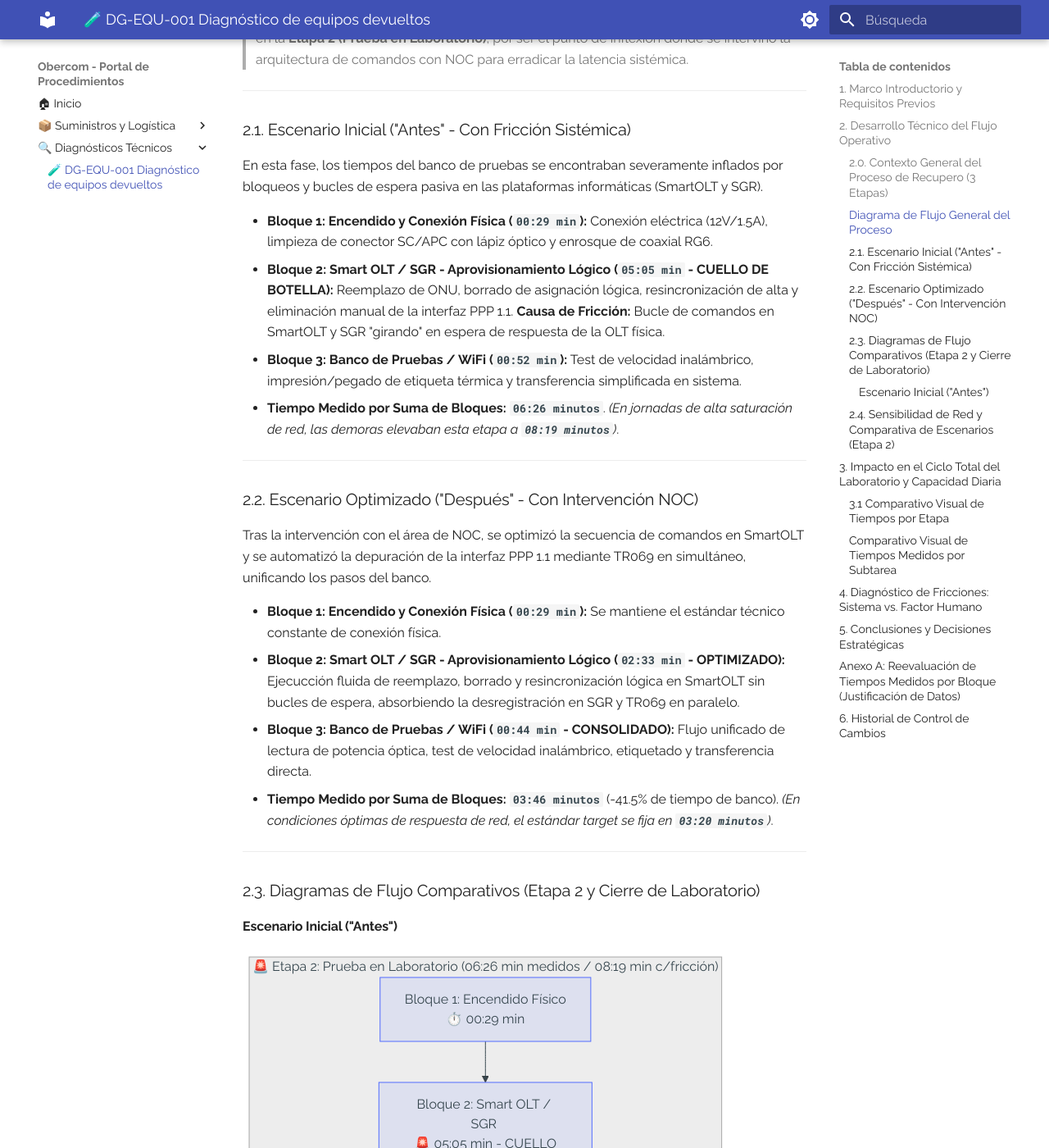
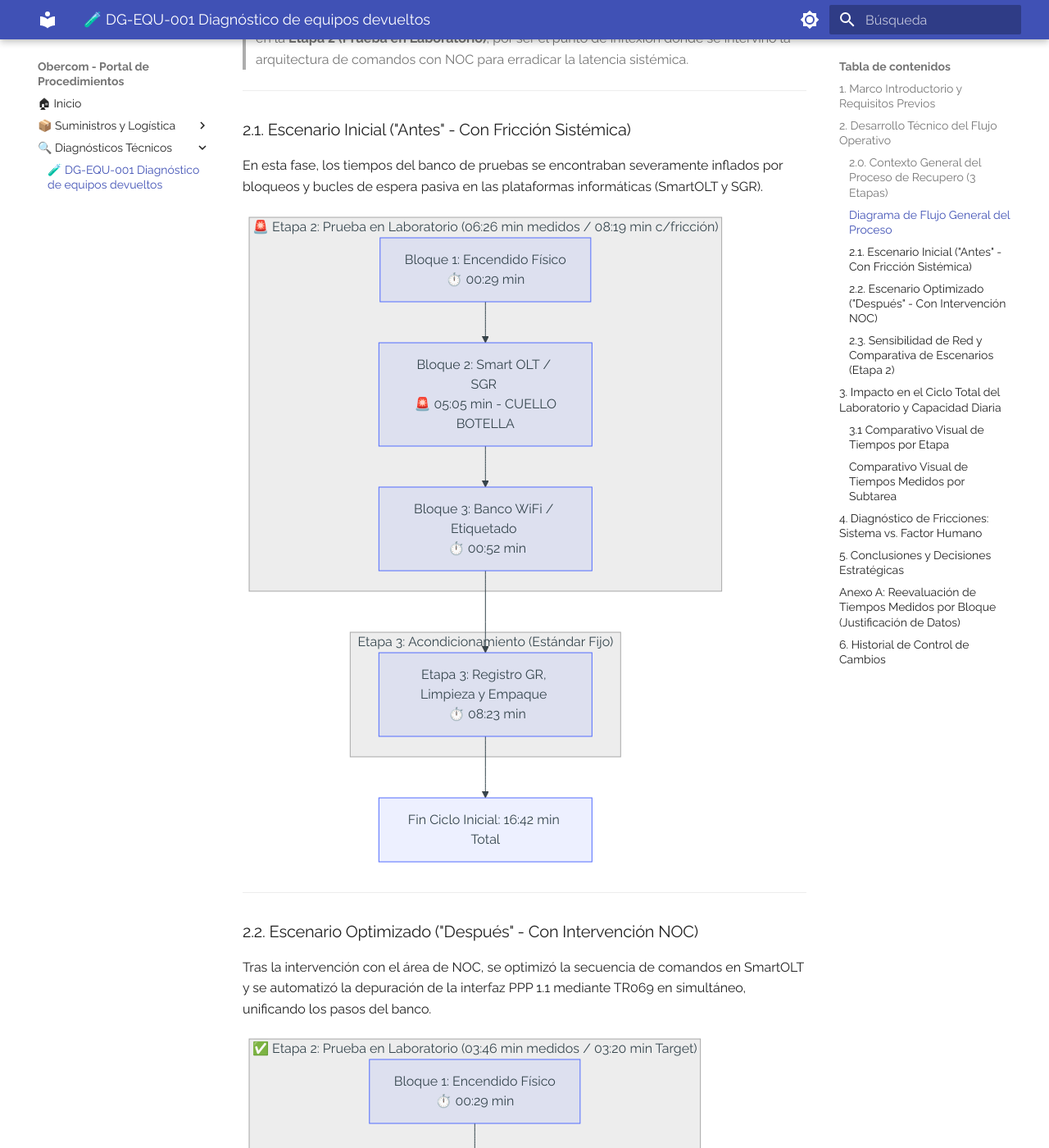
Before and after one commit to elingenierok/procedimientos-isp, an MkDocs documentation site: the page built from docs/diagnosticos/DG-EQU-001.md, in a window 1280 px wide and 1400 px high, scrolled down 2439 px. Shown: the whole window at 82% size. Built offline with MkDocs 1.6.1 and Material for MkDocs 9.7.7, drawn with Linux system fonts in a browser that asks for light colours; some of the changed text lies outside the part shown.

Commit message:
Revise DG-EQU-001 with optimized scenarios and diagrams
Updated the document to reflect the optimized scenario after NOC intervention, including new flow diagrams and time comparisons.

````diff
--- a/docs/diagnosticos/DG-EQU-001.md
+++ b/docs/diagnosticos/DG-EQU-001.md
@@ -39,27 +39,6 @@ El procedimiento integral de recupero y reinserción de equipos en stock se comp
 
 ### 2.1. Escenario Inicial ("Antes" - Con Fricción Sistémica)
 En esta fase, los tiempos del banco de pruebas se encontraban severamente inflados por bloqueos y bucles de espera pasiva en las plataformas informáticas (SmartOLT y SGR).
-
-* **Bloque 1: Encendido y Conexión Física (`00:29 min`):** Conexión eléctrica (12V/1.5A), limpieza de conector SC/APC con lápiz óptico y enrosque de coaxial RG6.
-* **Bloque 2: Smart OLT / SGR - Aprovisionamiento Lógico (`05:05 min` - CUELLO DE BOTELLA):** Reemplazo de ONU, borrado de asignación lógica, resincronización de alta y eliminación manual de la interfaz PPP 1.1. **Causa de Fricción:** Bucle de comandos en SmartOLT y SGR "girando" en espera de respuesta de la OLT física.
-* **Bloque 3: Banco de Pruebas / WiFi (`00:52 min`):** Test de velocidad inalámbrico, impresión/pegado de etiqueta térmica y transferencia simplificada en sistema.
-* **Tiempo Medido por Suma de Bloques:** **`06:26 minutos`**. *(En jornadas de alta saturación de red, las demoras elevaban esta etapa a **`08:19 minutos`**)*.
-
----
-
-### 2.2. Escenario Optimizado ("Después" - Con Intervención NOC)
-Tras la intervención con el área de NOC, se optimizó la secuencia de comandos en SmartOLT y se automatizó la depuración de la interfaz PPP 1.1 mediante TR069 en simultáneo, unificando los pasos del banco.
-
-* **Bloque 1: Encendido y Conexión Física (`00:29 min`):** Se mantiene el estándar técnico constante de conexión física.
-* **Bloque 2: Smart OLT / SGR - Aprovisionamiento Lógico (`02:33 min` - OPTIMIZADO):** Ejecucción fluida de reemplazo, borrado y resincronización lógica en SmartOLT sin bucles de espera, absorbiendo la desregistración en SGR y TR069 en paralelo.
-* **Bloque 3: Banco de Pruebas / WiFi (`00:44 min` - CONSOLIDADO):** Flujo unificado de lectura de potencia óptica, test de velocidad inalámbrico, etiquetado y transferencia directa.
-* **Tiempo Medido por Suma de Bloques:** **`03:46 minutos`** (-41.5% de tiempo de banco). *(En condiciones óptimas de respuesta de red, el estándar target se fija en **`03:20 minutos`**)*.
-
----
-
-### 2.3. Diagramas de Flujo Comparativos (Etapa 2 y Cierre de Laboratorio)
-
-#### Escenario Inicial ("Antes")
 ```mermaid
 graph TD
     subgraph ETAPA_2 ["🚨 Etapa 2: Prueba en Laboratorio (06:26 min medidos / 08:19 min c/fricción)"]
@@ -87,7 +70,7 @@ graph TD
     B4 --> B5[Fin Ciclo Optimizado: 11:43 min SLA Target]
 ```
 
-### 2.4. Sensibilidad de Red y Comparativa de Escenarios (Etapa 2)
+### 2.3. Sensibilidad de Red y Comparativa de Escenarios (Etapa 2)
 Para demostrar la solidez del avance logrado, se evaluó el comportamiento de la **Etapa 2** bajo distintas condiciones de respuesta del sistema[cite: 1]:
 
 | Escenario Evaluado en Etapa 2 | Tiempo Etapa 2 | Comparativa vs. "Antes" Medido (`06:26 min`) | Comparativa vs. "Antes" Friccional (`08:19 min`) | Diagnóstico de Avance Operativo |
````
Also changed, not shown: other parts of docs/diagnosticos/DG-EQU-001.md (+4 -0 lines).
